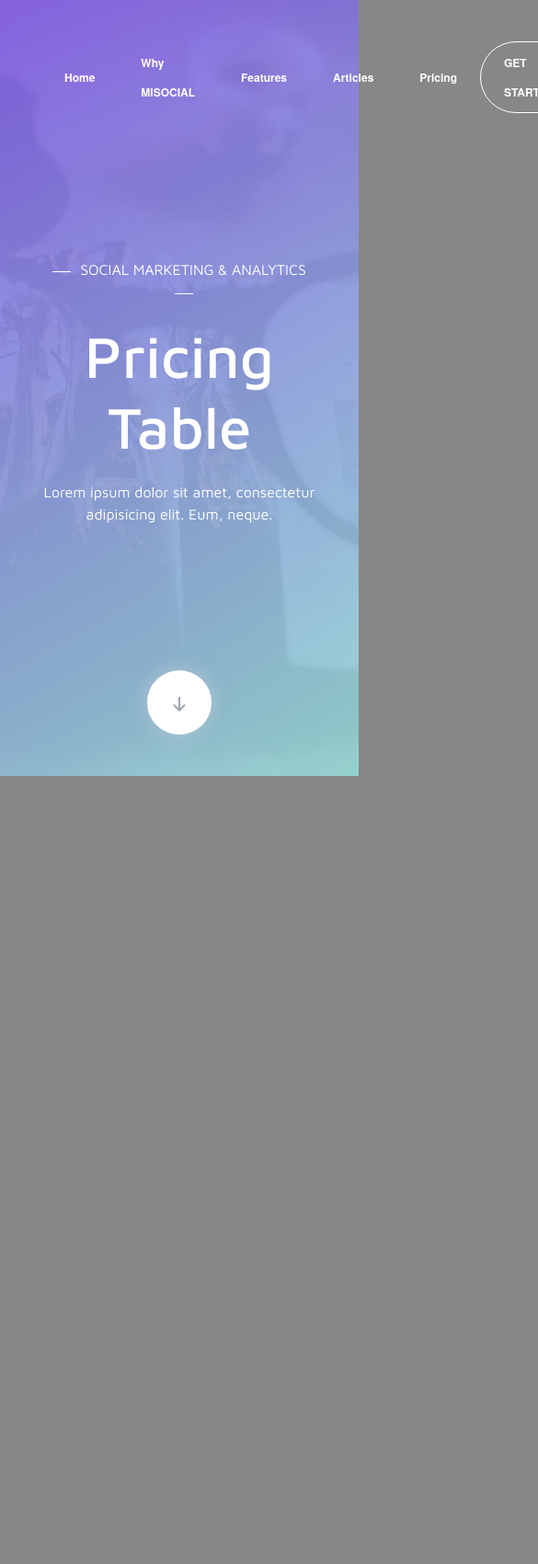
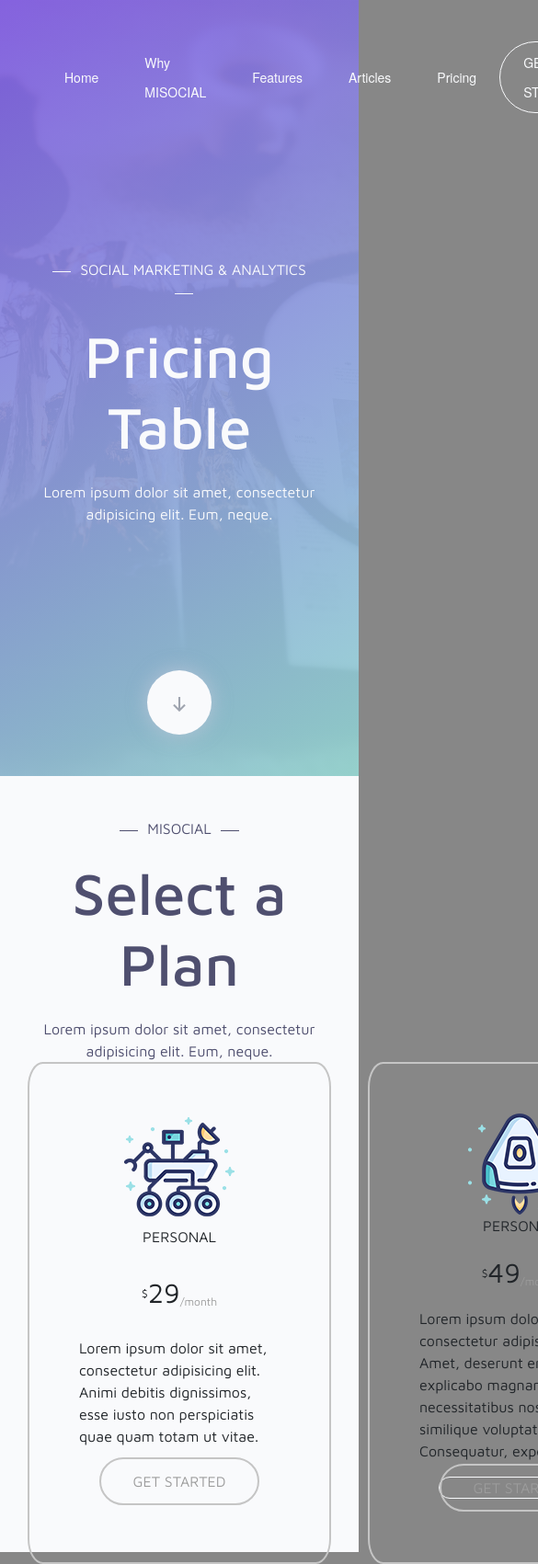
Before and after one commit to AphroDen/testing-webpack, a website built with webpack: page src/pricing/pricing.html in a window 390 px wide. Shown: the top 1701 px of the page at 92% size, 585 px wide, since content can reach past the window. Before the commit the page ends 844 px from the top, so only its background shows below. Built offline with nearby package versions, Linux system fonts and the light colour scheme.

Commit message:
Pricing Table. First block - done. almost done with styling first block. Second block - almost done. Need more style Requirements: 1)stylization for menu; 2)responsive;

```diff
--- a/src/pricing/pricing.html
+++ b/src/pricing/pricing.html
@@ -6,15 +6,15 @@
     <link href="https://fonts.googleapis.com/css?family=Maven+Pro:400,500,700,900" rel="stylesheet">
 </head>
 <body>
-<nav class="main">
+<header class="main">
     <div class="main-overlay"></div>
     <div class="header">
         <div class="logo">
             <!--<img src="../../assets/images/pricing_table/pricing-logo.png" alt="">-->
         </div>
-        <div class="primary_nav_wrap">
+        <nav class="primary_nav_wrap">
             <ul>
-                <li><a href="#">Home</a>
+                <li><a class="kek" href="#">Home</a>
                     <ul>
                         <li><a href="#">Sub Menu 1</a></li>
                         <li><a href="#">Sub Menu 2</a></li>
@@ -65,7 +65,7 @@
                 <li class="start-btn"><a href="#">get started</a></li>
                 <!--<li><a href="#">Contact Us</a></li>-->
             </ul>
-        </div>
+        </nav>
     </div>
 
 
@@ -79,6 +79,37 @@
             <img src="../../assets/images/pricing_table/down-arrow.png" alt="">
         </div>
     </a>
-</nav>
+</header>
+<section class="plan-select ">
+    <div class="main-txt plan-select-txt">
+        <span class="table plan-select-txt">misocial</span>
+        <h1>Select a Plan</h1>
+        <p>Lorem ipsum dolor sit amet, consectetur adipisicing elit. Eum, neque.</p>
+    </div>
+    <div class="plan-box">
+        <div class="plan-item">
+            <img src="../../assets/images/pricing_table/logo1.png" alt="">
+            <p>PERSONAL</p>
+            <p><sup>$</sup><span class="big-letters">0</span><sub>/month</sub></p>
+            <p>Lorem ipsum dolor sit amet, consectetur adipisicing elit. Ad architecto autem consequuntur, excepturi expedita labore officiis perspiciatis reprehenderit suscipit velit?</p>
+            <p class="start-btn plan-btn"><a href="#">get started</a></p>
+        </div>
+        <div class="plan-item">
+            <img src="../../assets/images/pricing_table/logo2.png" alt="">
+            <p>PERSONAL</p>
+            <p><sup>$</sup><span class="big-letters">29</span><sub>/month</sub></p>
+            <p>Lorem ipsum dolor sit amet, consectetur adipisicing elit. Animi debitis dignissimos, esse iusto non perspiciatis quae quam totam ut vitae.</p>
+            <p class="start-btn plan-btn"><a href="#">get started</a></p>
+        </div>
+        <div class="plan-item">
+            <img src="../../assets/images/pricing_table/logo3.png" alt="">
+            <p>PERSONAL</p>
+            <p><sup>$</sup><span class="big-letters">49</span><sub>/month</sub></p>
+            <p>Lorem ipsum dolor sit amet, consectetur adipisicing elit. Amet, deserunt error explicabo magnam necessitatibus nostrum rem similique voluptatem? Consequatur, expedita.</p>
+            <p class="start-btn plan-btn"><a href="#">get started</a></p>
+            <!--Кноппка меняет цвет текста выше. хмммммм-->
+        </div>
+    </div>
+</section>
 </body>
 </html>
--- a/src/pricing/pricing.scss
+++ b/src/pricing/pricing.scss
@@ -1,37 +1,32 @@
+$white-color: #f9fafc;
+$black-color: #000;
+
 body {
   background: #878787;
   margin: 0;
   font-family: 'Maven Pro', sans-serif;
 }
 
-.main {
+.main, .plan-select {
   display: flex;
   justify-content: space-between;
   align-items: center;
   flex-direction: column;
-  height: 100vh;
-  min-height: 600px;
   background: url("../../assets/images/pricing_table/main-bg.jpg") no-repeat center;
   background-size: cover;
   position: relative;
+  height: 100vh;
+  min-height: 600px;
   padding: 45px;
 }
 
-.logo {
-  display: flex;
-  background: url("../../assets/images/pricing_table/pricing-logo.png") no-repeat center;
-  width: 244px;
-  height: 54px;
-  //margin: auto;
-}
-
 .main-overlay {
+  background-image: linear-gradient(150deg, rgb(110, 69, 226) 0%, rgb(136, 211, 206) 100%);
   position: absolute;
   width: 100%;
   height: 100%;
   left: 0;
   top: 0;
-  background-image: linear-gradient(150deg, rgb(110, 69, 226) 0%, rgb(136, 211, 206) 100%);
   opacity: 0.8;
   //z-index: 0;
 }
@@ -40,15 +35,21 @@ body {
   display: flex;
   justify-content: space-between;
   align-items: center;
-  //border: 2px solid red;
   position: relative;
   width: 100%;
+  //border: 2px solid red;
   //padding: 45px;
   //z-index: 2;
+  .logo {
+    display: flex;
+    background: url("../../assets/images/pricing_table/pricing-logo.png") no-repeat center;
+    width: 244px;
+    height: 54px;
+    //margin: auto;
+  }
 }
 
 .primary_nav_wrap {
-
   //display: flex;
   //margin-top: 15px
   //margin: 0 auto;
@@ -63,93 +64,102 @@ body {
   //justify-content: space-between;
   //position: relative;
   //float: left;
+  a {
+    display: block;
+    color: $white-color;
+    text-decoration: none;
+    font-weight: 500;
+    font-size: 14px;
+    line-height: 32px;
+    padding: 6px 25px;
+    //padding: 0 15px;
+    //font-family: "HelveticaNeue", "Helvetica Neue", Helvetica, Arial, sans-serif;
   }
+  li {
+    position: relative;
+    transition: 0.4s;
 
-.primary_nav_wrap ul a {
-  display: block;
-  color: #fff;
-  text-decoration: none;
-  font-weight: 700;
-  font-size: 12px;
-  line-height: 32px;
-  //padding: 0 15px;
-  padding: 6px 25px;
-  font-family: "HelveticaNeue", "Helvetica Neue", Helvetica, Arial, sans-serif;
-}
-
-.primary_nav_wrap ul li {
-  position: relative;
     //float: left;
     //margin: 0;
     //padding: 0;
-  transition: 0.4s;
-}
-
-.primary_nav_wrap ul li:hover {
+    &:hover {
       background: #333;
+      //filter: invert(100%);
+      //opacity: .5;
       //transition-timing-function: ease-in-out;
     }
-
-.primary_nav_wrap ul ul {
+  }
+  ul {
     display: none;
     position: absolute;
     top: 100%;
     left: 0;
+    padding: 0;
     //background: #333;
     //  filter: (Opacity=90);
     //filter: blur(.5px); /*kek*/
-  padding: 0;
+    li {
+      float: none;
+      width: 170px;
+      //background: #333;
+    }
+    a {
+      line-height: 120%;
+      padding: 10px 15px;
+    }
+    ul {
+      top: 0;
+      left: 100%;
+    }
+  }
 }
 
-.primary_nav_wrap ul ul li {
-  float: none;
-  width: 170px;
-
-}
-
-.primary_nav_wrap ul ul a {
-  line-height: 170%;
-  padding: 10px 15px;
-}
-
-.primary_nav_wrap ul ul ul {
-  top: 0;
-  left: 100%;
+.kek {
+  border-radius: 100px;
 }
 
 .primary_nav_wrap ul li:hover > ul {
   display: block;
 }
 
+//.primary_nav_wrap ul ul
+
+//.primary_nav_wrap ul
+
+//.primary_nav_wrap ul
+
+//.primary_nav_wrap ul ul
+
+//.primary_nav_wrap ul ul
+
 .start-btn {
-  border: 1px solid #fff;
+  border: 1px solid $white-color;
   border-radius: 100px;
   text-transform: uppercase;
-
 }
 
 .start-btn > a {
-
   padding: 40px;
   //height: 54px;
+}
 
-}
 .main-txt * {
   //border: 1px solid red;
 }
+
 .main-txt {
+  color: $white-color;
+  position: relative;
+  z-index: 2;
+  text-align: center;
   //border: 2px solid blue;
   //display: flex;
   //justify-content: center;
   //align-items: flex-start;
-  color: #fff;
-  position: relative;
-  z-index: 2;
-  text-align: center;
   h1 {
-    //display: flex;
     font-size: 64px;
     margin: 0 0 20px 0;
+    //display: flex;
   }
   p {
     margin: 0;
@@ -158,13 +168,13 @@ body {
   .table {
     display: inline-block; /*не обязательно*/
     text-transform: uppercase;
-    margin: 0 0 20px;
+    margin: 0 0 20px 0;
     &::before {
       display: inline-block;
       content: '';
       width: 20px;
       height: 1px;
-      background-color: #fff;
+      background-color: $white-color;
       vertical-align: middle;
       margin-right: 10px;
     }
@@ -173,7 +183,7 @@ body {
       content: '';
       width: 20px;
       height: 1px;
-      background-color: #fff;
+      background-color: $white-color;
       vertical-align: middle;
       margin-left: 10px;
     }
@@ -181,15 +191,15 @@ body {
 }
 
 .main-arrow {
+  z-index: 2;
+  display: flex;
+  justify-content: center;
+  align-items: center;
   //border: 2px solid red;
   //background: #fff;
   //padding: 30px;
   //border-radius: 100px;
-  z-index: 2;
   //height: 20vh;
-  display: flex;
-  justify-content: center;
-  align-items: center;
 }
 
 .arrow-down {
@@ -197,6 +207,103 @@ body {
   line-height: 70px;
   border-radius: 50%;
   width: 70px;
-  background-color: #fff;
+  background-color: $white-color;
   box-shadow: 0 0 18.69px 2.31px rgba(204, 204, 223, 0.5);
+  &:hover {
+    transform: scale(1.05);
+    transition: .1s;
   }
+}
+
+// Second block
+
+.plan-select {
+  //display: flex;
+  justify-content: space-between;
+  align-items: center;
+  flex-direction: column;
+  //background: url("../../assets/images/pricing_table/main-bg.jpg") no-repeat center;
+  background: $white-color;
+  //background-size: cover;
+  position: relative;
+  height: 100vh;
+  min-height: 600px;
+  padding: 45px;
+
+}
+
+.plan-select-txt {
+  color: #4f4f6f;
+  .table {
+    display: inline-block; /*не обязательно*/
+    text-transform: uppercase;
+    margin: 0 0 20px 0;
+    &::before {
+      display: inline-block;
+      content: '';
+      width: 20px;
+      height: 1px;
+      background-color: #4f4f6f;
+      vertical-align: middle;
+      margin-right: 10px;
+    }
+    &::after {
+      display: inline-block;
+      content: '';
+      width: 20px;
+      height: 1px;
+      background-color: #4f4f6f;
+      vertical-align: middle;
+      margin-left: 10px;
+    }
+  }
+}
+.plan-box {
+  display: flex;
+  //background: #000;
+  //justify-content: space-around;
+  //align-items: center;
+}
+
+.plan-item {
+  display: flex;
+  justify-content: space-around;
+  align-items: center;
+  flex-direction: column;
+  border: 2px solid #c5c5c5;
+  width: 330px;
+  height: 546px;
+  border-radius: 5%;
+  padding: 54px;
+  margin: 0 20px 0 20px;
+  transition: box-shadow 0.3s, transform 0.3s;
+  &:hover {
+    box-shadow: 2px 8px 20px 0 rgba(31,32,68,0.25);
+    transform: scale(1.02, 1.02);
+  }
+  :last-child {
+    text-align: center;
+    line-height: 140%;
+    color: #9c9c9c;
+  }
+}
+
+.big-letters {
+  font-size: 30px;
+}
+
+.plan-btn {
+  a {
+    //padding: inherit;
+    text-decoration: none;
+    border: 2px solid #c5c5c5;
+    padding: 15px 35px;
+    border-radius: 100px;
+    transition: 0.3s;
+    &:hover {
+      background: #6e45e2;
+      border: none;
+      color: $white-color;
+    }
+  }
+}
```
Also changed, not shown: assets/images/pricing_table/logo1.png (added), assets/images/pricing_table/logo2.png (added), assets/images/pricing_table/logo3.png (added). Lines whose indentation alone changed are shown as unchanged.
